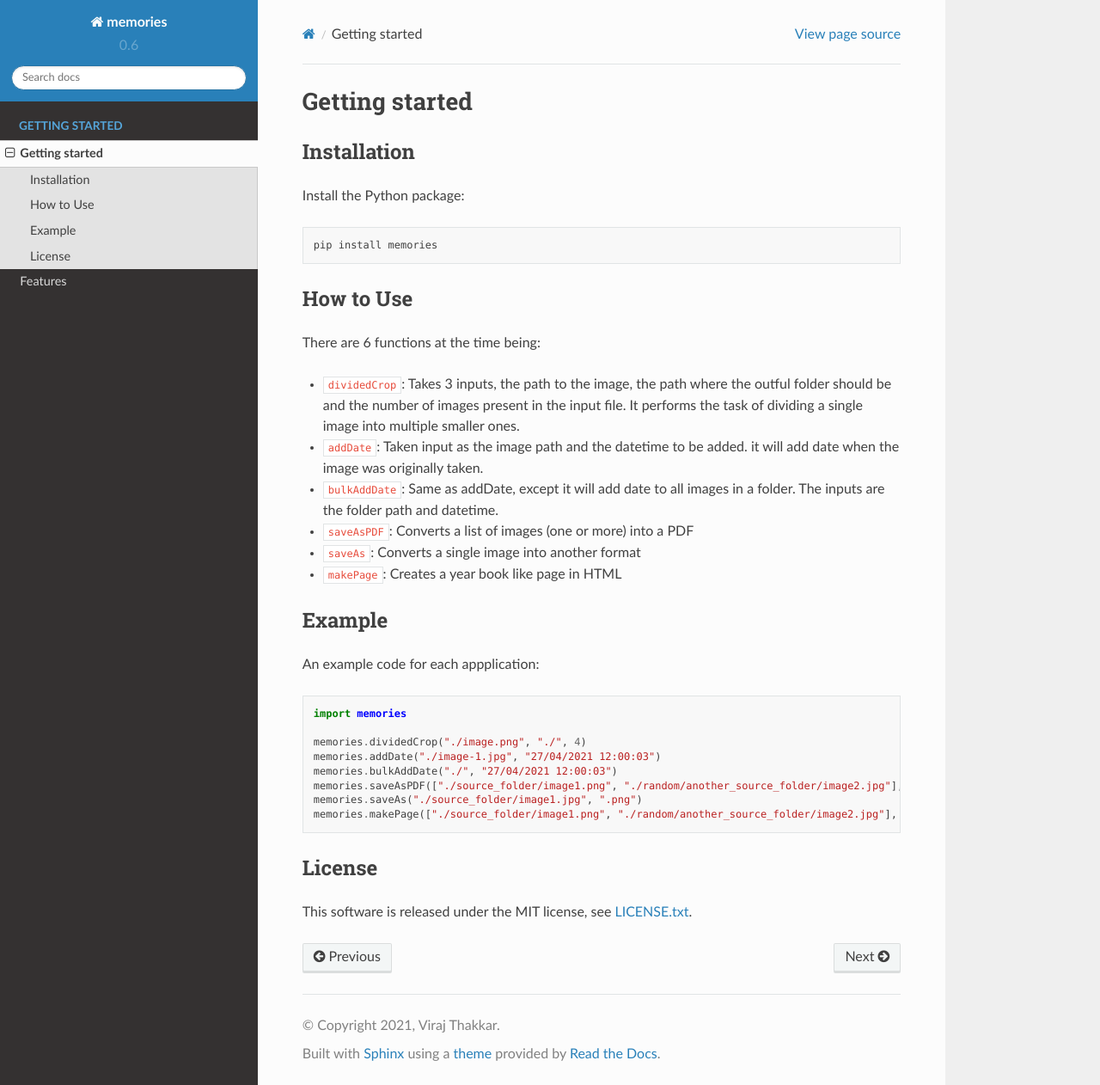
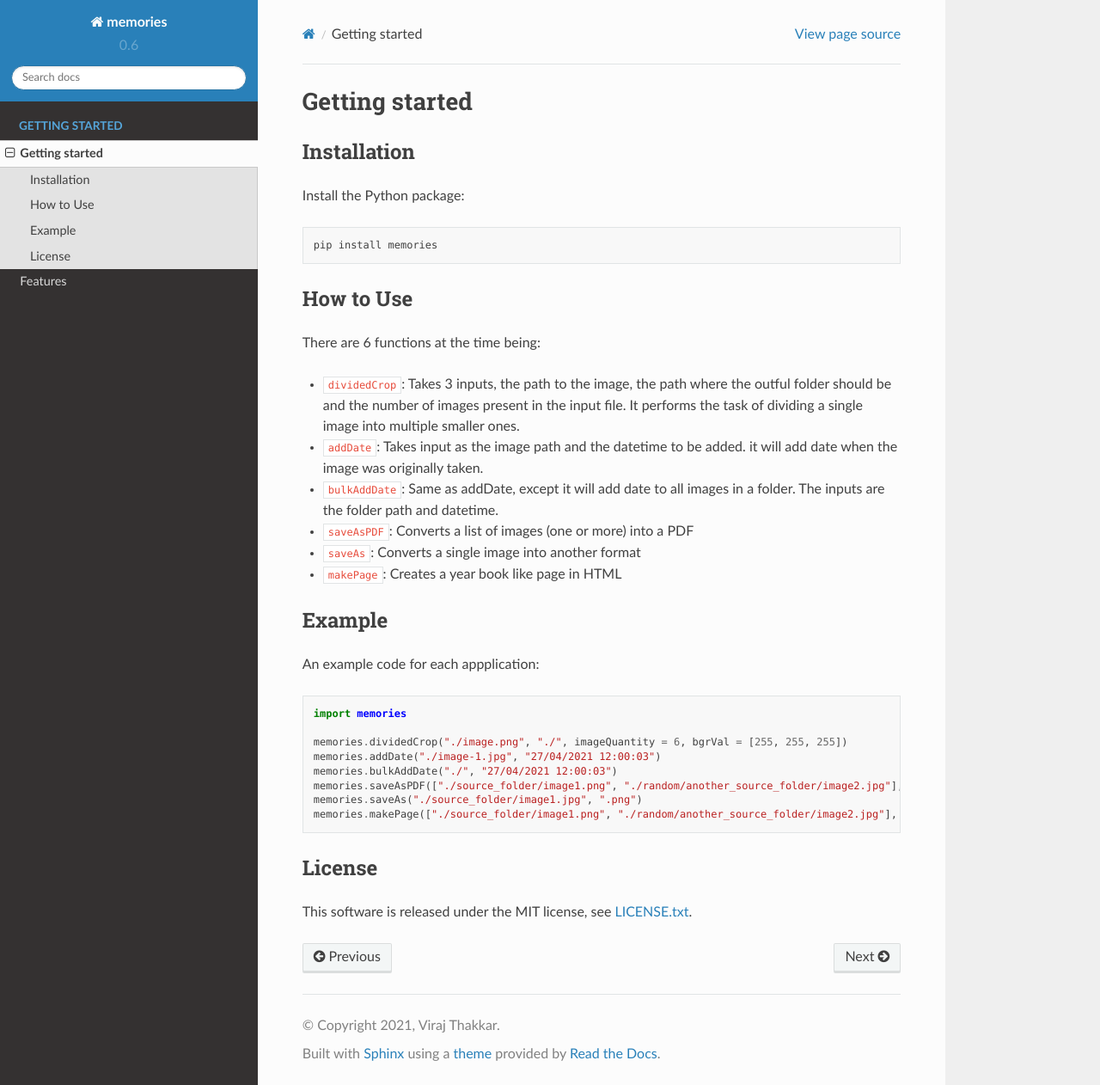
Before and after one commit to veedata/memories, a Sphinx documentation site: the page built from docs/pages/getting-started.rst, in a window 1280 px wide and 1262 px high. Shown: the whole window at 86% size. Built offline with Sphinx 7.4.7 and the Read the Docs theme 2.0.0, drawn with Linux system fonts in a browser that asks for light colours.

Commit message:
Updated documentation: divide crop

```diff
--- a/docs/pages/features.rst
+++ b/docs/pages/features.rst
@@ -4,7 +4,7 @@ Features
 Divide Image groups
 -------------------
 
-Converting hard copies of images into their soft copies usually leads to more than a single image being scanned on the same page. And while many devices have an inbuilt option to divide that scan into multiple images, some don't. This module has been built keeping that scenario in mind. The module divides a scan into it's member images based on background color.
+Converting hard copies of images into their soft copies usually leads to more than a single image being scanned on the same page. And while many devices have an inbuilt option to divide that scan into multiple images, some don't. This module has been built keeping that scenario in mind. The module divides a scan into it's member images based on background color also if provided.
 
 .. automodule:: memories.divider
     :members:
--- a/docs/pages/getting-started.rst
+++ b/docs/pages/getting-started.rst
@@ -16,7 +16,7 @@ How to Use
 There are 6 functions at the time being:
 
 - ``dividedCrop``: Takes 3 inputs, the path to the image, the path where the outful folder should be and the number of images present in the input file. It performs the task of dividing a single image into multiple smaller ones.
-- ``addDate``: Taken input as the image path and the datetime to be added. it will add date when the image was originally taken.
+- ``addDate``: Takes input as the image path and the datetime to be added. it will add date when the image was originally taken.
 - ``bulkAddDate``: Same as addDate, except it will add date to all images in a folder. The inputs are the folder path and datetime.
 - ``saveAsPDF``: Converts a list of images (one or more) into a PDF
 - ``saveAs``: Converts a single image into another format
@@ -30,7 +30,7 @@ An example code for each appplication::
 
     import memories
 
-    memories.dividedCrop("./image.png", "./", 4)
+    memories.dividedCrop("./image.png", "./", imageQuantity = 6, bgrVal = [255, 255, 255])
     memories.addDate("./image-1.jpg", "27/04/2021 12:00:03")
     memories.bulkAddDate("./", "27/04/2021 12:00:03")
     memories.saveAsPDF(["./source_folder/image1.png", "./random/another_source_folder/image2.jpg"], "./save_folder/file.pdf")
```
Also changed, not shown: README.md (+2 -2 lines), 2 other files.
